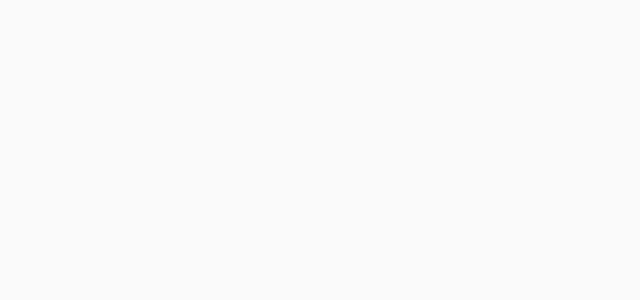
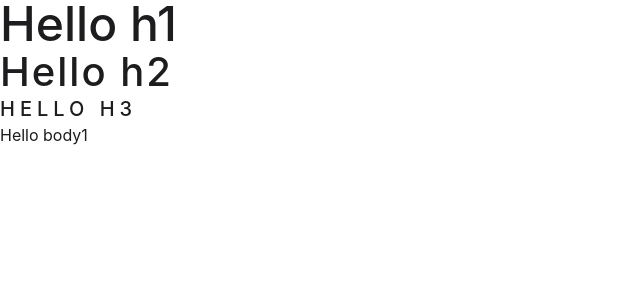
Before and after one commit to Danny-Lenko/r-fm-designo, a React (Create React App) app: page / in a window 1280 px wide. Before the commit this address had no page. Shown: the top 300 px of the page, without its empty margins (0-640 px from the left). Built offline with nearby package versions, Linux system fonts and the light colour scheme.

Commit message:
setted up the default styles

```diff
--- a/src/App.tsx
+++ b/src/App.tsx
@@ -2,6 +2,7 @@ import { Routes, Route } from 'react-router-dom'
 import { CssBaseline, ThemeProvider } from '@mui/material'
 import { ToggleColorMode } from './library/utilities/ToggleColorMode'
 // import AppBar from './library/common/components/AppBar/AppBar';
+import Home from './modules/Home/Home'
 
 function App() {
   const myColorMode = ToggleColorMode()
@@ -13,7 +14,7 @@ function App() {
         {/* <AppBar /> */}
 
       <Routes>
-        {/* <Route path='/' element={<AllCountries />} /> */}
+        <Route path='/' element={<Home />} />
 
         {/* <Route path='*' element={<NotFount />} /> */}
       </Routes>
--- a/src/library/utilities/ToggleColorMode.tsx
+++ b/src/library/utilities/ToggleColorMode.tsx
@@ -1,11 +1,14 @@
 import { createContext, useState, useMemo } from 'react'
 import { createTheme } from '@mui/material/styles';
 import { assembleThemeObj } from './themeConstructor';
+// import { useTheme } from '@emotion/react';
 
 const ColorModeContext = createContext({ toggleClrMode: () => { } });
 
 function ToggleColorMode() {
    const [mode, setMode] = useState<'light' | 'dark'>('light');
+   const defaultTheme = createTheme()
+   console.log(defaultTheme)
    const colorMode = useMemo(
       () => ({
          toggleClrMode: () => {
@@ -15,7 +18,7 @@ function ToggleColorMode() {
       [],
    );
 
-   let theme = useMemo(() => createTheme(assembleThemeObj(mode)), [mode]);
+   let theme = useMemo(() => createTheme(assembleThemeObj(mode, defaultTheme)), [mode, defaultTheme]);
 
    return { colorMode, theme }
 }
--- a/src/library/utilities/themeConstructor.ts
+++ b/src/library/utilities/themeConstructor.ts
@@ -1,57 +1,57 @@
-const assembleThemeObj = (mode: any) => ({
+const assembleThemeObj = (mode: any, theme: any) => ({
   typography: {
     fontFamily: [
       '-apple-system',
       'BlinkMacSystemFont',
-      '"Nunito Sans"',
+      '"Jost"',
       'Arial',
       'sans-serif',
       '"Apple Color Emoji"',
     ].join(','),
-    fontWeightLight: 300,
-    fontWeightRegular: 600,
-    fontWeightMedium: 700,
-    fontWeightBold: 800
+    h1: {
+      fontWeight: 500,
+      fontSize: 48 / theme.typography.htmlFontSize + 'rem',
+      lineHeight: 1
+    },
+    h2: {
+      fontWeight: 500,
+      fontSize: 40 / theme.typography.htmlFontSize + 'rem',
+      lineHeight: 48/40,
+      letterSpacing: '2px'
+    },
+    h3: {
+      fontWeight: 500,
+      fontSize: 20 / theme.typography.htmlFontSize + 'rem',
+      lineHeight: 26 / 20,
+      letterSpacing: '5px'
+    },
+    body1: {
+      lineHeight: 26 / 16
+    }
   },
   palette: {
     mode,
     ...(mode === 'light'
       ? {
           text: {
-            primary: 'hsl(200, 15%, 8%)',
-            secondary: 'hsl(0, 0%, 52%)',
+            primary: '#1D1C1E',
           },
-          background: {
-            default: 'hsl(0, 0%, 98%)',
-            paper: 'hsl(0, 0%, 100%)'
-          }
         }
       : {
           text: {
             primary: 'hsl(0, 0%, 100%)'
-          },
-          background: {
-            default: 'hsl(207, 26%, 17%)',
-            paper: 'hsl(209, 23%, 22%)',
           }
         }),
-    blueCustom: {
-      main: 'hsl(238, 40%, 52%)',
-      light: 'hsl(239, 57%, 85%)',
-      dark: 'hsl(212, 24%, 26%)',
-      contrastText: '#fff',
-    },
-    redCustom: {
-      main: 'hsl(358, 79%, 66%)',
-      light: 'hsl(357, 100%, 86%)',
-      contrastText: '#fff'
-    },
     greyCustom: {
       main: 'hsl(223, 19%, 93%)',
-      light: 'hsl(228, 33%, 97%)',
-      dark: 'hsl(211, 10%, 45%)',
+      light: '#F1F3F5',
+      dark: '#333136',
       contrastText: '#000'
     },
+    peachCustom: {
+      main: '#E7816B',
+      light: '#FFAD9B'
+    }
   },
 })
 
--- /dev/null
+++ b/src/modules/Home/Home.tsx
@@ -0,0 +1,14 @@
+import { Typography } from "@mui/material";
+
+const Home = () => {
+   return (
+      <>
+         <Typography variant='h1'>Hello h1</Typography>
+         <Typography variant='h2'>Hello h2</Typography>
+         <Typography variant='h3' textTransform={'uppercase'}>Hello h3</Typography>
+         <Typography>Hello body1</Typography>
+      </>
+   );
+}
+
+export default Home;
--- a/src/resources/index.css
+++ b/src/resources/index.css
@@ -1,3 +1,5 @@
+@import url('https://fonts.googleapis.com/css2?family=Jost:wght@400;500&display=swap');
+
 body {
   margin: 0;
   font-family: -apple-system, BlinkMacSystemFont, 'Segoe UI', 'Roboto', 'Oxygen',
```
